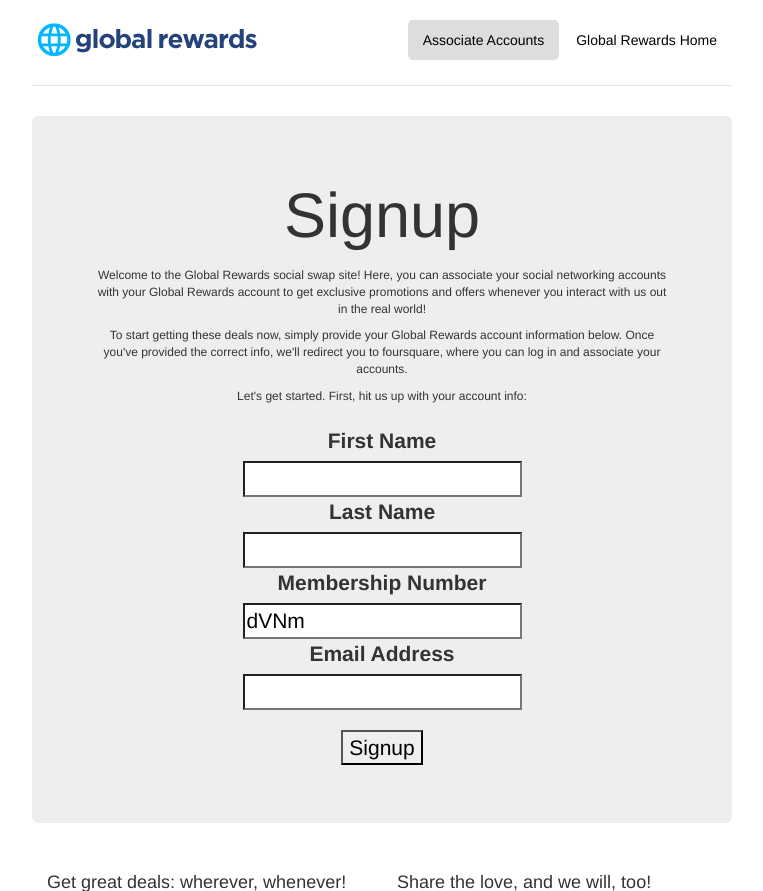
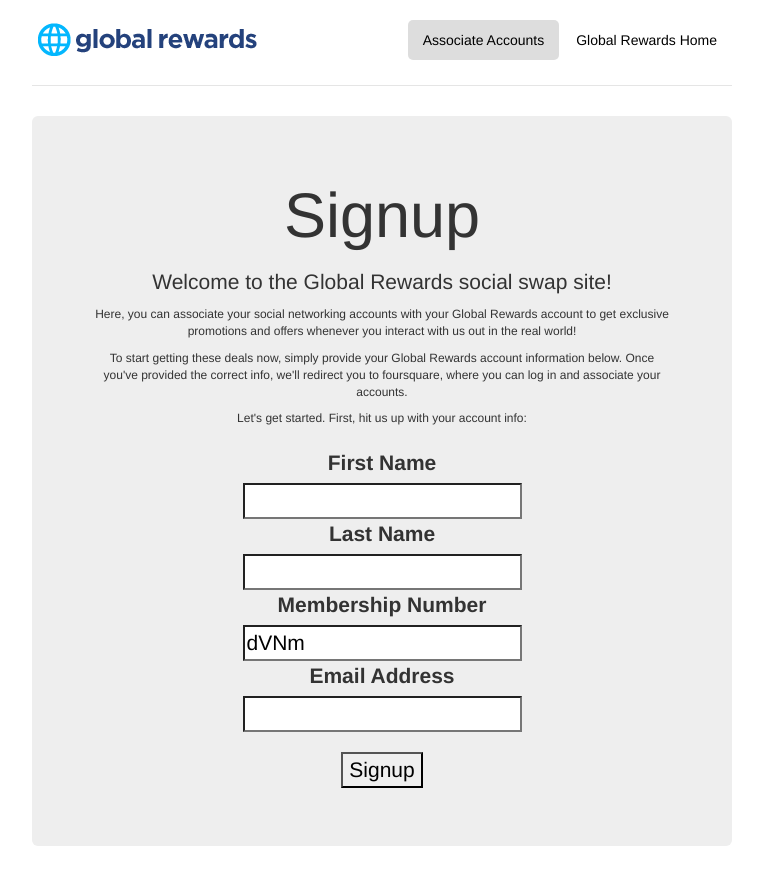
Before and after one commit to frankcaron/LocalLoyalty, a Flask app: page / in a window 1280 px wide. Shown: the top 891 px of the page, without its empty margins (258-1021 px from the left). Run offline with Flask 2, Linux system fonts and the light colour scheme; parts of the project's set-up code (start-up, migrations or seed data) failed here and were passed over; some libraries are stand-ins or nearby versions.

Commit message:
One last pretty fix for dat demo

```diff
--- a/templates/signup.html
+++ b/templates/signup.html
@@ -2,7 +2,9 @@
 {% block body %}
     <h1>Signup</h1>
     <p class="lead">
-    	<p class="leader_text">Welcome to the Global Rewards social swap site! Here, you can associate your social networking accounts with your Global Rewards account to get exclusive promotions and offers whenever you interact with us out in the real world!</p>
+    	<p>Welcome to the Global Rewards social swap site! </p>
+
+    	<p class="leader_text">Here, you can associate your social networking accounts with your Global Rewards account to get exclusive promotions and offers whenever you interact with us out in the real world!</p>
 
     	<p class="leader_text">To start getting these deals now, simply provide your Global Rewards account information below. Once you've provided the correct info, we'll redirect you to foursquare, where you can log in and associate your accounts.</p>
 
```
